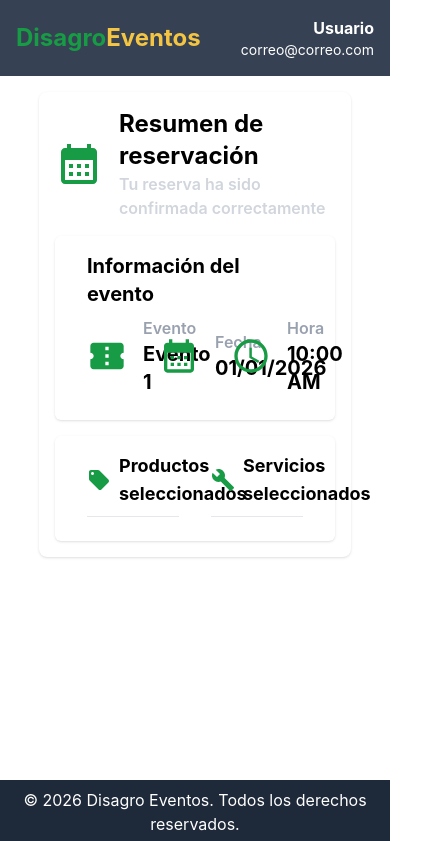
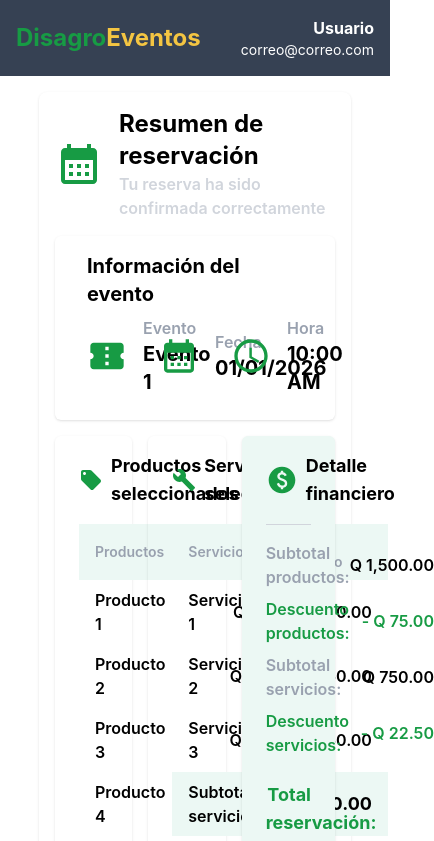
Before and after one commit to RACF3008/agrofest, a React (Vite) app in the folder client/: page /reservas/1 in a window 390 px wide. Shown: the top 841 px of the page, 434 px wide, since content can reach past the window. Built offline with nearby package versions, Linux system fonts and the light colour scheme.

Commit message:
feat(ui): finalización de vista detalles responsive

```diff
--- /dev/null
+++ b/client/src/features/productosServicios/DetalleFinanciero.tsx
@@ -0,0 +1,94 @@
+import PaidIcon from "@mui/icons-material/Paid";
+import {
+  calcPrecioFinalProductos,
+  calcPrecioFinalServicios,
+} from "../../services/calcDescuentos";
+import type { ProductoServicio } from "../../types/ProductoServicio";
+import { formatCurrency } from "../../services/currency";
+
+interface DetalleFinancieroProps {
+  productos: ProductoServicio[];
+  servicios: ProductoServicio[];
+}
+
+const DetalleFinanciero = ({
+  productos,
+  servicios,
+}: DetalleFinancieroProps) => {
+  const [totalProductos, descuentoProductos] =
+    calcPrecioFinalProductos(productos);
+
+  const [totalServicios, descuentoServicios] =
+    calcPrecioFinalServicios(servicios);
+
+  const total = totalProductos + totalServicios;
+
+  return (
+    <div className="flex flex-col w-full shadow-sm rounded-md px-6 py-4 bg-secondary-pale">
+      {/* ENCABEZADO */}
+      <div className="flex items-center gap-2 mb-2 border-b border-gray-300 pb-4">
+        <PaidIcon className="text-secondary" sx={{ fontSize: "2rem" }} />
+        <h3 className="text-lg font-bold">Detalle financiero</h3>
+      </div>
+
+      {/* DESGLOSE FINAL */}
+      <table className="w-full border-separate border-spacing-y-2">
+        <tbody>
+          {/* SUBTOTAL PRODUCTOS */}
+          <tr className="px-4 py-2">
+            <td className="font-semibold text-gray-400">Subtotal productos:</td>
+            <td className="font-semibold text-right">
+              {formatCurrency(totalProductos / (1 - descuentoProductos))}
+            </td>
+          </tr>
+
+          {/* DESCUENTO PRODUCTOS */}
+          <tr className="px-4 py-2">
+            <td className="font-semibold text-secondary">
+              Descuento productos:
+            </td>
+            <td className="font-semibold text-right text-secondary">
+              -{" "}
+              {formatCurrency(
+                totalProductos / (1 - descuentoProductos) - totalProductos,
+              )}
+            </td>
+          </tr>
+
+          {/* SUBTOTAL SERVICIOS */}
+          <tr className="px-4 py-2">
+            <td className="font-semibold text-gray-400">Subtotal servicios:</td>
+            <td className="font-semibold text-right">
+              {formatCurrency(totalServicios / (1 - descuentoServicios))}
+            </td>
+          </tr>
+
+          {/* DESCUENTO SERVICIOS */}
+          <tr className="px-4 py-2">
+            <td className="font-semibold text-secondary">
+              Descuento servicios:
+            </td>
+            <td className="font-semibold text-right text-secondary">
+              -{" "}
+              {formatCurrency(
+                totalServicios / (1 - descuentoServicios) - totalServicios,
+              )}
+            </td>
+          </tr>
+        </tbody>
+      </table>
+
+      {/* TOTAL */}
+      <div className="flex flex-col justify-between mt-4">
+        <h4 className="font-bold text-lg text-right text-secondary">
+          Total reservación:
+        </h4>
+        <h4 className="font-bold text-2xl text-right text-secondary">
+          {totalProductos + totalServicios}
+        </h4>
+      </div>
+    </div>
+  );
+};
+
+export default DetalleFinanciero;
--- a/client/src/features/productosServicios/DetalleProductosServicios.tsx
+++ b/client/src/features/productosServicios/DetalleProductosServicios.tsx
@@ -1,26 +1,71 @@
-import LocalOfferIcon from '@mui/icons-material/LocalOffer';
-import BuildIcon from '@mui/icons-material/Build';
+import LocalOfferIcon from "@mui/icons-material/LocalOffer";
+import BuildIcon from "@mui/icons-material/Build";
+import type { ProductoServicio } from "../../types/ProductoServicio";
+import { formatCurrency } from "../../services/currency";
 
 interface DetalleProductosServiciosProps {
-  title: 'Productos' | 'Servicios';
+  title: "Productos" | "Servicios";
+  productosServicios: ProductoServicio[];
 }
 
 const DetalleProductosServicios = ({
   title,
+  productosServicios,
 }: DetalleProductosServiciosProps) => {
   return (
-    <div className="flex flex-col">
-      <div className="flex items-center gap-2 mb-2 pb-2 border-b border-gray-200">
-        {title === 'Productos' ? (
+    <div className="flex flex-col shadow-sm rounded-md px-6 py-4">
+      {/* ENCABEZADO */}
+      <div className="flex items-center gap-2 mb-2 pb-2 ">
+        {title === "Productos" ? (
           <LocalOfferIcon
             className="text-secondary"
-            sx={{ fontSize: '1.5rem' }}
+            sx={{ fontSize: "1.5rem" }}
           />
         ) : (
-          <BuildIcon className="text-secondary" sx={{ fontSize: '1.5rem' }} />
+          <BuildIcon className="text-secondary" sx={{ fontSize: "1.5rem" }} />
         )}
         <h4 className="font-bold text-lg">{title} seleccionados</h4>
       </div>
+
+      {/* LISTA DE PRODUCTOS/SERVICIOS CON PRECIO */}
+      <table>
+        <thead className="rounded-sm">
+          <tr className="bg-secondary-pale">
+            <th className="px-4 py-2 text-sm font-semibold text-left text-gray-400">
+              {title}
+            </th>
+            <th className="px-4 py-2 text-sm font-semibold text-left text-gray-400">
+              Precio unitario
+            </th>
+          </tr>
+        </thead>
+
+        <tbody>
+          {productosServicios.map((item) => (
+            <tr key={item.id}>
+              <td className="px-4 py-2 text-md font-semibold text-left ">
+                {item.nombre}
+              </td>
+
+              <td className="px-4 py-2 text-md font-semibold text-right">
+                {formatCurrency(item.precio)}
+              </td>
+            </tr>
+          ))}
+
+          <tr key={1000} className="bg-secondary-pale">
+            <td className="px-4 py-2 text-md font-semibold text-left">
+              Subtotal {title.toLowerCase()}
+            </td>
+
+            <td className="px-4 py-2 text-lg font-bold text-right">
+              {formatCurrency(
+                productosServicios.reduce((acc, item) => acc + item.precio, 0),
+              )}
+            </td>
+          </tr>
+        </tbody>
+      </table>
     </div>
   );
 };
--- a/client/src/features/reservas/DetallesReserva.tsx
+++ b/client/src/features/reservas/DetallesReserva.tsx
@@ -1,8 +1,24 @@
-import CalendarMonthIcon from '@mui/icons-material/CalendarMonth';
-import ConfirmationNumberIcon from '@mui/icons-material/ConfirmationNumber';
-import AccessTimeIcon from '@mui/icons-material/AccessTime';
+import CalendarMonthIcon from "@mui/icons-material/CalendarMonth";
+import ConfirmationNumberIcon from "@mui/icons-material/ConfirmationNumber";
+import AccessTimeIcon from "@mui/icons-material/AccessTime";
 
-import DetalleProductosServicios from '../productosServicios/DetalleProductosServicios';
+import DetalleProductosServicios from "../productosServicios/DetalleProductosServicios";
+import DetalleFinanciero from "../productosServicios/DetalleFinanciero";
+import Button from "../../ui/Button";
+
+const dataProductos = [
+  { id: 1, nombre: "Producto 1", precio: 100 },
+  { id: 2, nombre: "Producto 2", precio: 200 },
+  { id: 3, nombre: "Producto 3", precio: 300 },
+  { id: 4, nombre: "Producto 4", precio: 400 },
+  { id: 5, nombre: "Producto 5", precio: 500 },
+];
+
+const dataServicios = [
+  { id: 1, nombre: "Servicio 1", precio: 150 },
+  { id: 2, nombre: "Servicio 2", precio: 250 },
+  { id: 3, nombre: "Servicio 3", precio: 350 },
+];
 
 const DetallesReserva = () => {
   return (
@@ -11,7 +27,7 @@ const DetallesReserva = () => {
       <div className="flex items-center mb-4">
         <CalendarMonthIcon
           className="text-secondary mr-4"
-          sx={{ fontSize: '3rem' }}
+          sx={{ fontSize: "3rem" }}
         />
         <div>
           <h2 className="text-2xl font-bold">Resumen de reservación</h2>
@@ -31,7 +47,7 @@ const DetallesReserva = () => {
           <div className="flex items-center gap-2 mb-2">
             <ConfirmationNumberIcon
               className="text-secondary"
-              sx={{ fontSize: '2.5rem' }}
+              sx={{ fontSize: "2.5rem" }}
             />
 
             <div className="flex flex-col pl-2">
@@ -44,7 +60,7 @@ const DetallesReserva = () => {
           <div className="flex items-center gap-2 mb-2">
             <CalendarMonthIcon
               className="text-secondary"
-              sx={{ fontSize: '2.5rem' }}
+              sx={{ fontSize: "2.5rem" }}
             />
 
             <div className="flex flex-col pl-2">
@@ -57,7 +73,7 @@ const DetallesReserva = () => {
           <div className="flex items-center gap-2 mb-2">
             <AccessTimeIcon
               className="text-secondary"
-              sx={{ fontSize: '2.5rem' }}
+              sx={{ fontSize: "2.5rem" }}
             />
 
             <div className="flex flex-col pl-2">
@@ -68,10 +84,33 @@ const DetallesReserva = () => {
         </div>
       </div>
 
-      <div className="grid grid-cols-2 py-4 px-8 shadow-sm rounded-md gap-8">
-        <DetalleProductosServicios title="Productos" />
+      <div className="flex gap-4">
+        {/* DETALLE DE PRODUCTOS Y SERVICIOS */}
+        <div className="grid grid-cols-2 gap-4 w-2/3">
+          <DetalleProductosServicios
+            title="Productos"
+            productosServicios={dataProductos}
+          />
 
-        <DetalleProductosServicios title="Servicios" />
+          <DetalleProductosServicios
+            title="Servicios"
+            productosServicios={dataServicios}
+          />
+        </div>
+
+        <div className="flex flex-col w-1/3 gap-4">
+          {/* Detalle financiero */}
+          <DetalleFinanciero
+            productos={dataProductos}
+            servicios={dataServicios}
+          />
+
+          {/* BOTON CANCELAR */}
+          <Button
+            text="Cancelar Reserva"
+            className="border-2 border-danger hover:bg-danger"
+          />
+        </div>
       </div>
     </div>
   );
--- a/client/src/features/reservas/ResumenReserva.tsx
+++ b/client/src/features/reservas/ResumenReserva.tsx
@@ -1,9 +1,9 @@
-import { LocalOffer } from '@mui/icons-material';
-import BallotIcon from '@mui/icons-material/Ballot';
-import BuildIcon from '@mui/icons-material/Build';
-import Oferta from '../productosServicios/Oferta';
-import Button from '../../ui/Button';
-import { formatCurrency } from '../../services/currency';
+import { LocalOffer } from "@mui/icons-material";
+import BallotIcon from "@mui/icons-material/Ballot";
+import BuildIcon from "@mui/icons-material/Build";
+import Oferta from "../productosServicios/Oferta";
+import Button from "../../ui/Button";
+import { formatCurrency } from "../../services/currency";
 
 interface ResumenReservaProps {
   totalProductos: number;
@@ -27,13 +27,13 @@ const ResumenReserva = ({
   return (
     <div className="w-2/5 flex flex-col bg-white rounded-lg shadow-sm p-4">
       {/* ENCABEZADO */}
-      <div className="flex items-center gap-2 mb-1">
-        <BallotIcon className="text-secondary" sx={{ fontSize: '2rem' }} />
+      <div className="flex items-center gap-2 mb-4">
+        <BallotIcon className="text-secondary" sx={{ fontSize: "2rem" }} />
         <h2 className="text-xl font-bold">Resumen de Reserva</h2>
       </div>
 
       {/* INFO RESERVA */}
-      <div className="bg-secondary-pale p-2 rounded-sm">
+      <div className="bg-secondary-pale px-4 py-2 rounded-sm">
         <p className="font-semibold text-md text-gray-400">
           Información de reserva
         </p>
@@ -50,7 +50,7 @@ const ResumenReserva = ({
           <div className="flex items-center gap-2">
             <LocalOffer
               className="text-secondary"
-              sx={{ fontSize: '1.5rem' }}
+              sx={{ fontSize: "1.5rem" }}
             />
 
             <div className="flex flex-col">
@@ -82,7 +82,7 @@ const ResumenReserva = ({
         {/* SUBTOTAL DE SERVICIOS */}
         <div className="flex justify-between mb-2">
           <div className="flex items-center gap-2">
-            <BuildIcon className="text-secondary" sx={{ fontSize: '1.5rem' }} />
+            <BuildIcon className="text-secondary" sx={{ fontSize: "1.5rem" }} />
 
             <div className="flex flex-col">
               <p className="font-semibold text-md">Servicios</p>
```
